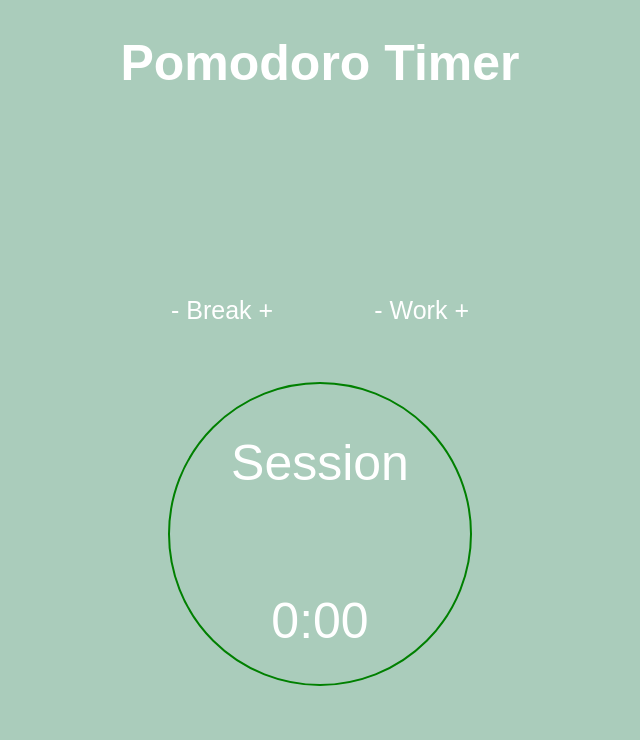
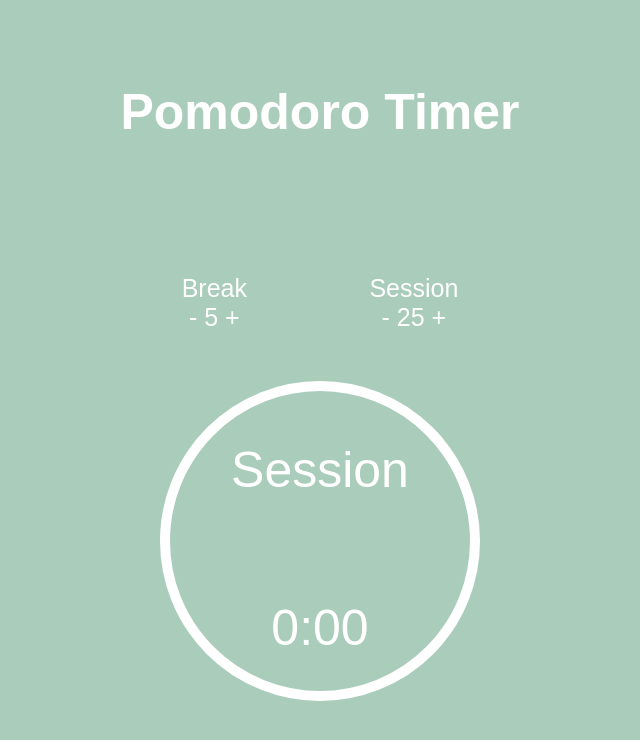
Before and after one commit to ZFudge/Pomodoro-Clock, a plain HTML site: page index.html in a window 1280 px wide. Shown: the whole page, without its empty margins (320-960 px from the left). Drawn offline with Linux system fonts and the light colour scheme.

Commit message:
added time titles and styling. adjusted pomo border, cursors

```diff
--- a/index.html
+++ b/index.html
@@ -8,25 +8,29 @@
 </head>
 <body>
 	<div id="outer-container">
-		<h1>Pomodoro Timer</h1>
+		<div id="header-container">
+			<h1>Pomodoro Timer</h1>
+		</div>
 		<div id="control-container">
 			<span>
-				<span>-</span>
-				<span>Break</span>
-				<span>+</span>
+				<div>Break</div>
+				<span class="pointy">-</span>
+				<span>5</span>
+				<span class="pointy">+</span>
 			</span>
 			<span>
-				<span>-</span>
-				<span>Work</span>
-				<span>+</span>
+				<div>Session</div>
+				<span class="pointy">-</span>
+				<span>25</span>
+				<span class="pointy">+</span>
 			</span>
 		</div>
 		<div id="pomodoro">
-			<canvas id="pomodoro-canvas"></canvas>
 			<div id="text-container">
-				<p id="status">Session</p>
+				<p id="status" class="pointy">Session</p>
 				<p id="time">0:00</p>
 			</div>
+			<canvas id="pomodoro-canvas" width="300" height="300"></canvas>
 		</div>
 	</div>
 	<script type="text/javascript" src='pomo.js'></script>
--- a/pomo.css
+++ b/pomo.css
@@ -30,15 +30,20 @@ h1 {
 }
 
 #pomodoro {
-	border: 2px solid green;
+	border: 10px solid white;
 	border-radius: 50%;
 	margin: 0 auto;
-	cursor: pointer;
 }
 
 #pomodoro-canvas {
 	position: absolute;
 	display: block;
+	margin-top: -300px;
+}
+
+#header-container {
+	display: flex;
+	align-items: center;
 }
 
 #control-container {
@@ -55,3 +60,7 @@ h1 {
 	flex-direction: column;
 	justify-content: space-around;
 }
+
+.pointy {
+	cursor: pointer;
+}
```
